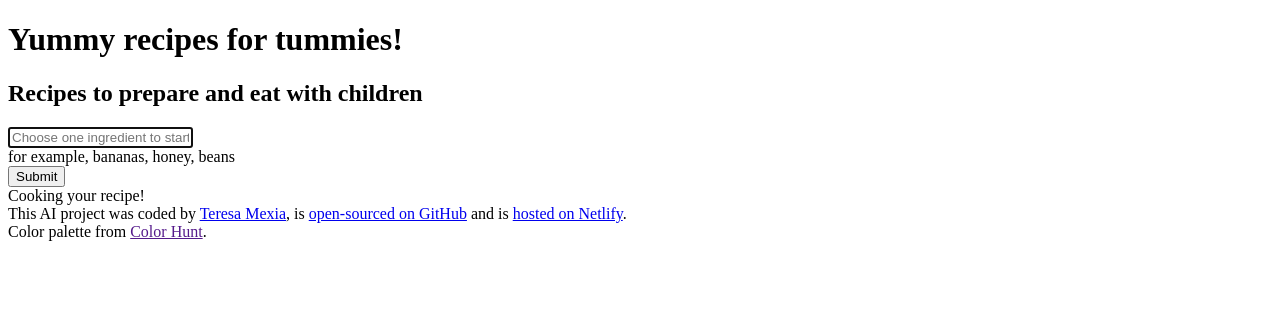
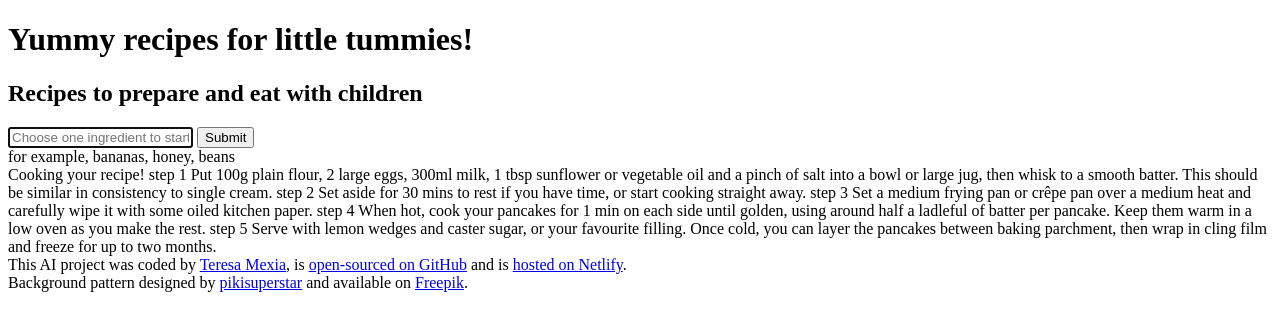
Before and after one commit to tmexia/recipe-generator, a plain HTML site: page index.html in a window 1280 px wide. Drawn offline with Linux system fonts and the light colour scheme; a web font is replaced by a local one.

Commit message:
Updated index.html content

```diff
--- a/index.html
+++ b/index.html
@@ -4,14 +4,22 @@
     <meta charset="UTF-8" />
     <meta name="viewport" content="width=device-width, initial-scale=1.0" />
     <link rel="stylesheet" href="src/style.css" />
-    <title>Yummy recipes for tummies!</title>
+    <link rel="preconnect" href="https://fonts.googleapis.com" />
+    <link rel="preconnect" href="https://fonts.gstatic.com" crossorigin />
+    <link
+      href="https://fonts.googleapis.com/css2?family=Barriecito&family=Barrio&display=swap"
+      rel="stylesheet"
+    />
+    <title>Yummy recipes for little tummies!</title>
   </head>
   <body>
+    <div class="main-container">
       <header>
-      <h1>Yummy recipes for tummies!</h1>
+        <h1>Yummy recipes for little tummies!</h1>
         <h2>Recipes to prepare and eat with children</h2>
       </header>
       <main>
+        <div class="form-container">
           <form id="recipe-generator-form">
             <input
               class="ingredient-input"
@@ -22,11 +30,28 @@
               required
               autocomplete="off"
             />
-        <div class="ingredient-example">for example, bananas, honey, beans</div>
             <input class="button" type="submit" />
           </form>
-      <div class="recipe-container" id="poem">Cooking your recipe!</div>
+          <div class="ingredient-example">
+            for example, bananas, honey, beans
+          </div>
+        </div>
+        <div class="recipe-container" id="poem">
+          Cooking your recipe! step 1 Put 100g plain flour, 2 large eggs, 300ml
+          milk, 1 tbsp sunflower or vegetable oil and a pinch of salt into a
+          bowl or large jug, then whisk to a smooth batter. This should be
+          similar in consistency to single cream. step 2 Set aside for 30 mins
+          to rest if you have time, or start cooking straight away. step 3 Set a
+          medium frying pan or crêpe pan over a medium heat and carefully wipe
+          it with some oiled kitchen paper. step 4 When hot, cook your pancakes
+          for 1 min on each side until golden, using around half a ladleful of
+          batter per pancake. Keep them warm in a low oven as you make the rest.
+          step 5 Serve with lemon wedges and caster sugar, or your favourite
+          filling. Once cold, you can layer the pancakes between baking
+          parchment, then wrap in cling film and freeze for up to two months.
+        </div>
       </main>
+    </div>
     <footer>
       This AI project was coded by
       <a href="https://github.com/tmexia" target="_blank">Teresa Mexia</a>, is
@@ -40,8 +65,18 @@
         >hosted on Netlify</a
       >.
       <br />
-      Color palette from
-      <a href="">Color Hunt</a>.
+      Background pattern designed by
+      <a
+        href="https://www.freepik.com/author/pikisuperstar#uuid=7116437b-07af-4d04-b7d4-229abf463cbd"
+        target="_blank"
+        >pikisuperstar</a
+      >
+      and available on
+      <a
+        href="https://www.freepik.com/free-vector/creative-colorful-fruity-pattern-background_9173396.htm#fromView=keyword&page=1&position=3&uuid=13f65afb-939c-4bc8-a019-6c716c4e8087&query=Fruit+Pattern"
+        target="_blank"
+        >Freepik</a
+      >.
     </footer>
     <script src="src/script.js"></script>
   </body>
```
Lines whose indentation alone changed are shown as unchanged.
